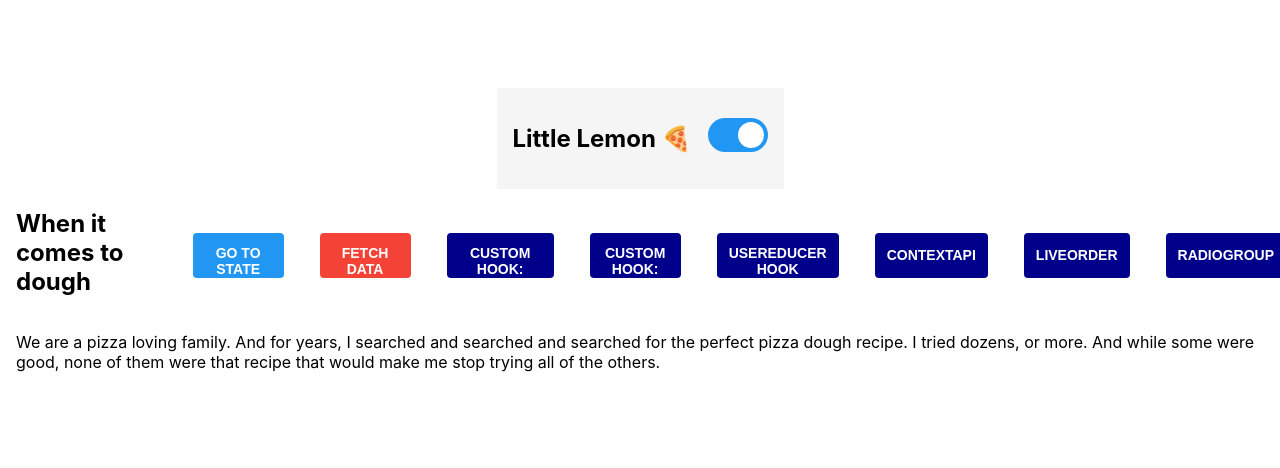
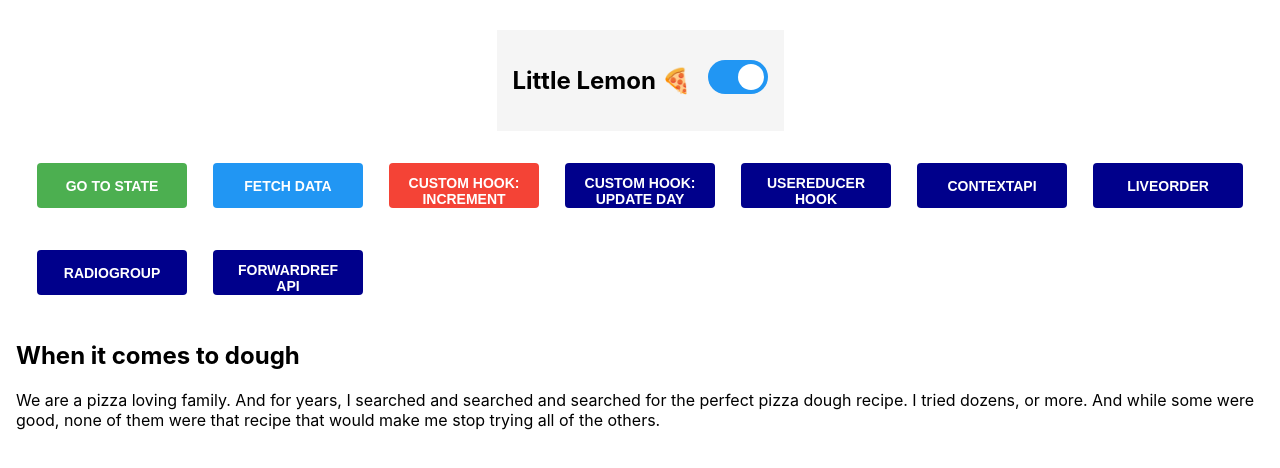
Before and after one commit to LayMui/reactlab, a React (Create React App) app: page /welcome in a window 1280 px wide. Shown: the part 178-646 px from the top of the page. Built offline with nearby package versions, Linux system fonts and the light colour scheme.

Commit message:
Add forwardRef API

```diff
--- a/src/App.js
+++ b/src/App.js
@@ -12,6 +12,7 @@
 import ContextProvider from "./ContextProvider";
 import LiveOrder from "./LiveOrder";
 import RadioGroup from "./RadioApp";
+import MyInputParent from "./MyInputParent";
 function AppRouter() {
   return (
     <ThemeProvider>
@@ -27,6 +28,7 @@
           <Route path="/contextAPI" element={<ContextProvider />} />
           <Route path="/liveOrder" element={<LiveOrder />} />
           <Route path="/radioGroup" element={<RadioGroup />} />
+          <Route path="/forwardRef" element={<MyInputParent />} />
         </Routes>
       </Router>
     </ThemeProvider>
--- /dev/null
+++ b/src/MyInput.js
@@ -0,0 +1,8 @@
+import React, { forwardRef } from "react";
+
+// This component accepts a ref and forwards it to the actual input element
+const MyInput = forwardRef((props, ref) => {
+  return <input ref={ref} placeholder="Type here..." />;
+});
+
+export default MyInput;
--- /dev/null
+++ b/src/MyInputParent.js
@@ -0,0 +1,19 @@
+import React, { useRef } from "react";
+import MyInput from "./MyInput"; // import the input
+
+function MyInputParent() {
+  const inputRef = useRef(); // create a ref
+
+  const handleClick = () => {
+    inputRef.current.focus(); // focus the input
+  };
+
+  return (
+    <div style={{ padding: "2rem" }}>
+      <MyInput ref={inputRef} />
+      <button onClick={handleClick}>Focus the input</button>
+    </div>
+  );
+}
+
+export default MyInputParent;
--- a/src/RadioGroup.js
+++ b/src/RadioGroup.js
@@ -5,6 +5,20 @@
   // Use React.Children.map and React.cloneElement to clone the children
   // and pass the correct props to each RadioOption
   // Clone children and inject props
+
+
+/* without React.cloneElement,
+** you would lose the ability to dynamically inject props into each RadioOption,
+** which is a key feature of the RadioGroup.
+** This means you would have to manage the state and props more manually,
+** which can lead to more complex and less maintainable code.
+** Benefits:
+
+Efficiency: You avoid redundancy by not having to rewrite all props.
+Flexibility: Easily modify only the necessary props while keeping the rest intact.
+
+*/
+
   const RadioOptions = React.Children.map(children, (child) =>
     React.cloneElement(child, {
       checked: selected === child.props.value,
@@ -26,7 +40,11 @@
       name={value} //shared among all radios in the group
       value={value}
       checked={checked}
-      onChange={() => onChange(value)}
+      onChange={(e) => {
+        onChange(e.target.value);
+
+    //    onChange={() => onChange(value)} // Call parent handler with selected value
+      }}
       />
       <label htmlFor={value}>{children}</label>
     </div>
--- a/src/Welcome.js
+++ b/src/Welcome.js
@@ -58,9 +58,15 @@
 const Page = () => {
   const navigate = useNavigate();
   return (
-    <div className="Page">
-       <div style={{ display: "flex", alignItems: "center", gap: "16px" }}>
-      <Title>When it comes to dough</Title>
+      <div className="Page">
+      <div style={{
+        display: "grid",
+        gridTemplateColumns: "repeat(auto-fit, minmax(150px, 1fr))",
+        gap: "1rem",
+        padding: "1rem",
+        justifyItems: "center",
+      }}>
+
       <button style={{width: "150px"}} onClick={() => navigate('/state')}>Go to State</button>
       <button style={{width: "150px"}} onClick={() => navigate('/fetchData')}>Fetch Data</button>
       <button style={{width: "150px"}} onClick={() => navigate('/increment')}>Custom Hook: Increment</button>
@@ -69,7 +75,9 @@
       <button style={{width: "150px"}} onClick={() => navigate('/contextAPI')}>contextAPI</button>
       <button style={{width: "150px"}} onClick={() => navigate('/liveOrder')}>liveOrder</button>
       <button style={{width: "150px"}} onClick={() => navigate('/radioGroup')}>radioGroup</button>
+      <button style={{width: "150px"}} onClick={() => navigate('/forwardRef')}>ForwardRef API</button>
       </div>
+      <Title style={{ gridColumn: "1 / -1" }}>When it comes to dough</Title>
       <Content />
     </div>
   );
```
